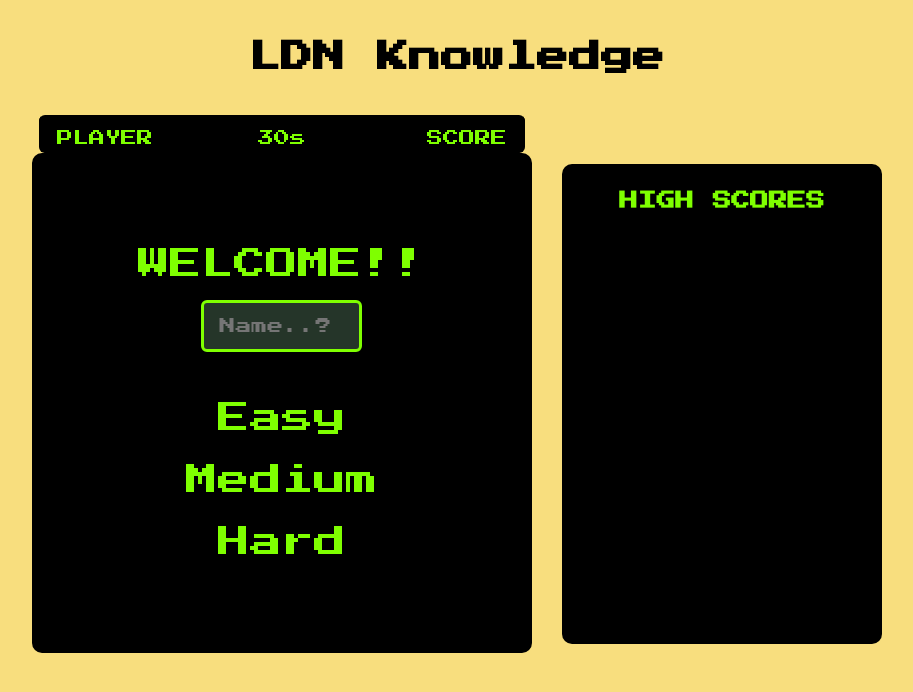
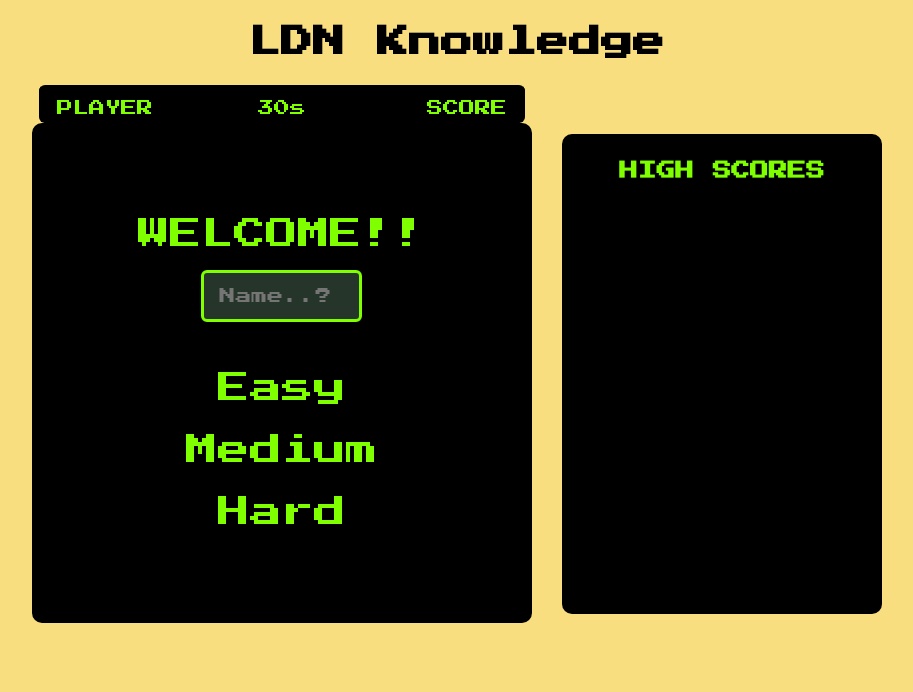
Before and after one commit to braj011/map-guessing-game-frontend, a website: page public/index.html in a window 1280 px wide. Shown: the whole page, without its empty margins (183-1096 px from the left). Drawn offline with Linux system fonts and the light colour scheme; no server answers.

Commit message:
less padding at top of game

```diff
--- a/public/index.html
+++ b/public/index.html
@@ -4,6 +4,7 @@
   <meta charset="utf-8" />
   <meta http-equiv="X-UA-Compatible" content="IE=edge">
   <title>LDN Knowledge</title>
+  <link rel="manifest" href="src/manifest.json">
   <meta name="viewport" content="width=device-width, initial-scale=1">
   <script defer src='src/API.js'></script>
   <script defer src='src/index.js'></script>
@@ -12,6 +13,7 @@
   <link rel="stylesheet" href="style.css">
   <link href="https://fonts.googleapis.com/css?family=Press+Start+2P" rel="stylesheet">
   <link rel="shortcut icon" href="images/favicon-192.png">
+
 </head>
 
 <body>
--- a/public/style.css
+++ b/public/style.css
@@ -8,7 +8,7 @@ body {
 
 h1 {
   color: black;
-  padding-top: 20px;
+  padding-top: 5px;
 }
 
 .flex-center {
@@ -19,7 +19,7 @@ h1 {
 
 #whole-game-container {
   flex-wrap: nowrap;
-  padding-top: 20px;
+  padding-top: 5px;
   align-items: center;
 }
 
```
Also changed, not shown: public/src/manifest.json (added).
